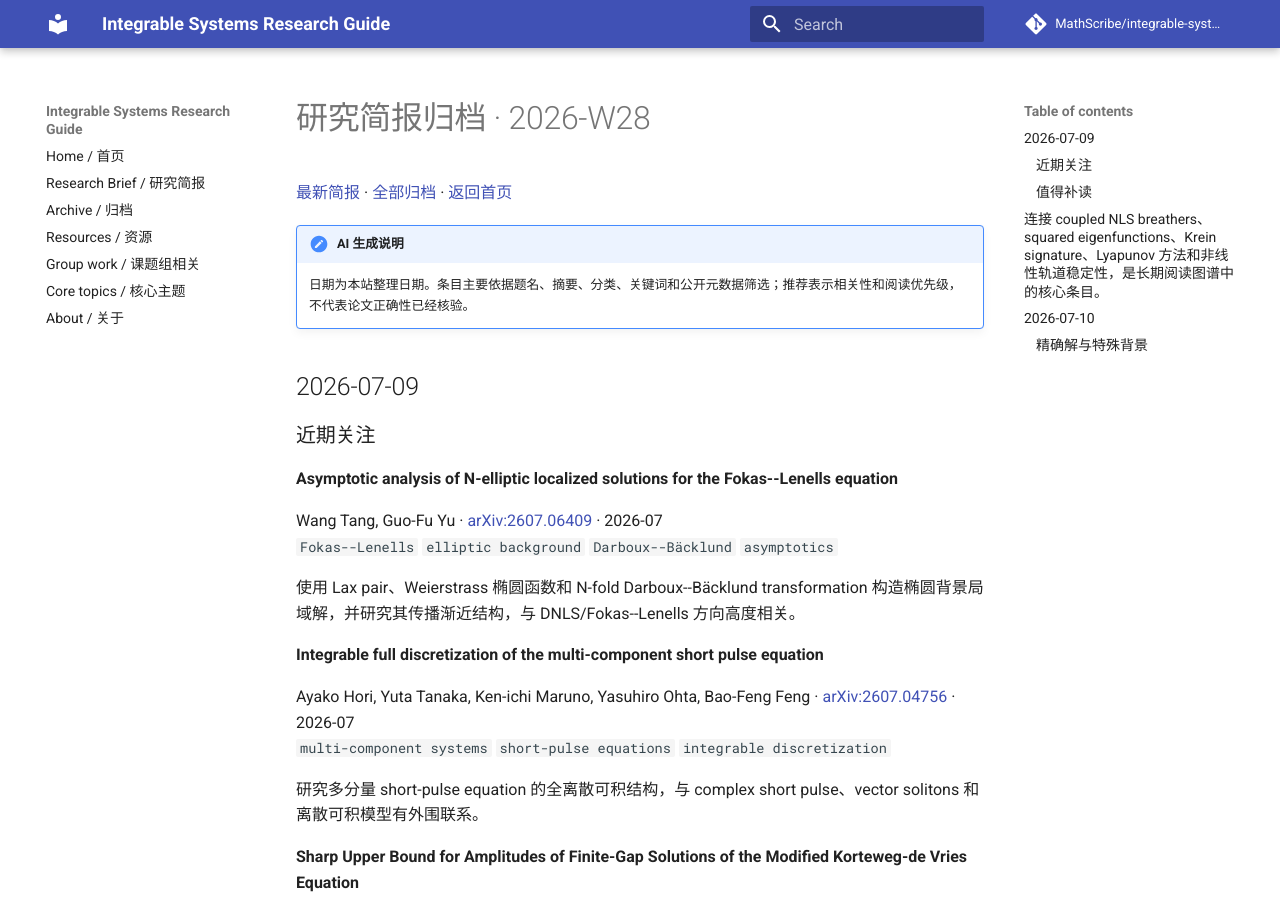
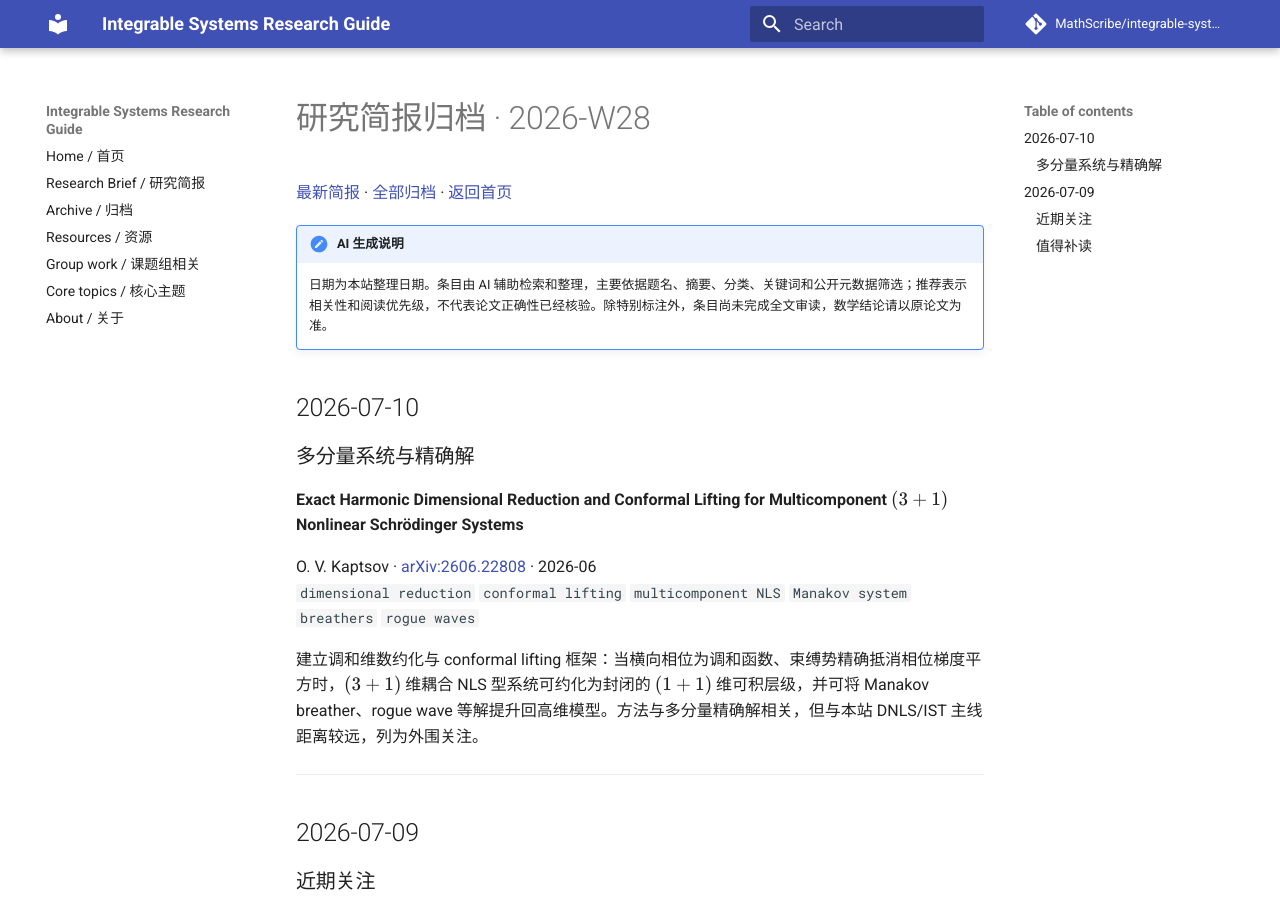
Before and after one commit to MathScribe/integrable-systems-guide, an MkDocs documentation site: the page built from docs/radar/2026-W28.md, in a window 1280 px wide and 900 px high. Built offline with MkDocs 1.6.1 and Material for MkDocs 9.7.7, drawn with Linux system fonts in a browser that asks for light colours; comment, search, counter and statistics services are not loaded; some of the changed text lies outside the part shown.

Commit message:
Edit the July 10 archive entry

```diff
--- a/docs/radar/2026-W28.md
+++ b/docs/radar/2026-W28.md
@@ -3,7 +3,20 @@
 [最新简报](latest.md) · [全部归档](index.md) · [返回首页](../index.md)
 
 !!! note "AI 生成说明"
-    日期为本站整理日期。条目主要依据题名、摘要、分类、关键词和公开元数据筛选；推荐表示相关性和阅读优先级，不代表论文正确性已经核验。
+    日期为本站整理日期。条目由 AI 辅助检索和整理，主要依据题名、摘要、分类、关键词和公开元数据筛选；推荐表示相关性和阅读优先级，不代表论文正确性已经核验。除特别标注外，条目尚未完成全文审读，数学结论请以原论文为准。
+
+## 2026-07-10
+
+### 多分量系统与精确解
+
+**Exact Harmonic Dimensional Reduction and Conformal Lifting for Multicomponent $(3+1)$ Nonlinear Schrödinger Systems**
+
+O. V. Kaptsov · [arXiv:2606.22808](https://arxiv.org/abs/2606.22808) · 2026-06
+`dimensional reduction` `conformal lifting` `multicomponent NLS` `Manakov system` `breathers` `rogue waves`
+
+建立调和维数约化与 conformal lifting 框架：当横向相位为调和函数、束缚势精确抵消相位梯度平方时，$(3+1)$ 维耦合 NLS 型系统可约化为封闭的 $(1+1)$ 维可积层级，并可将 Manakov breather、rogue wave 等解提升回高维模型。方法与多分量精确解相关，但与本站 DNLS/IST 主线距离较远，列为外围关注。
+
+---
 
 ## 2026-07-09
 
@@ -52,15 +65,3 @@ Liming Ling, Dmitry E. Pelinovsky, Huajie Su · [Advances in Mathematics 495 (20
 `coupled NLS` `vector solitons` `breathers` `squared eigenfunctions` `orbital stability`
 
 连接 coupled NLS breathers、squared eigenfunctions、Krein signature、Lyapunov 方法和非线性轨道稳定性，是长期阅读图谱中的核心条目。
----
-
-## 2026-07-10
-
-### 精确解与特殊背景
-
-**Exact Harmonic Dimensional Reduction and Conformal Lifting for Multicomponent $(3+1)$ Nonlinear Schrödinger Systems**
-
-O. V. Kaptsov · [arXiv:2606.22808](https://arxiv.org/abs/2606.22808) · 2026-06
-`coupled nonlinear schrodinger` `manakov` `rogue wave` `breather` `breathers`
-
-强相关组合命中：coupled nonlinear schrodinger, manakov, rogue wave, breather, breathers。
```
